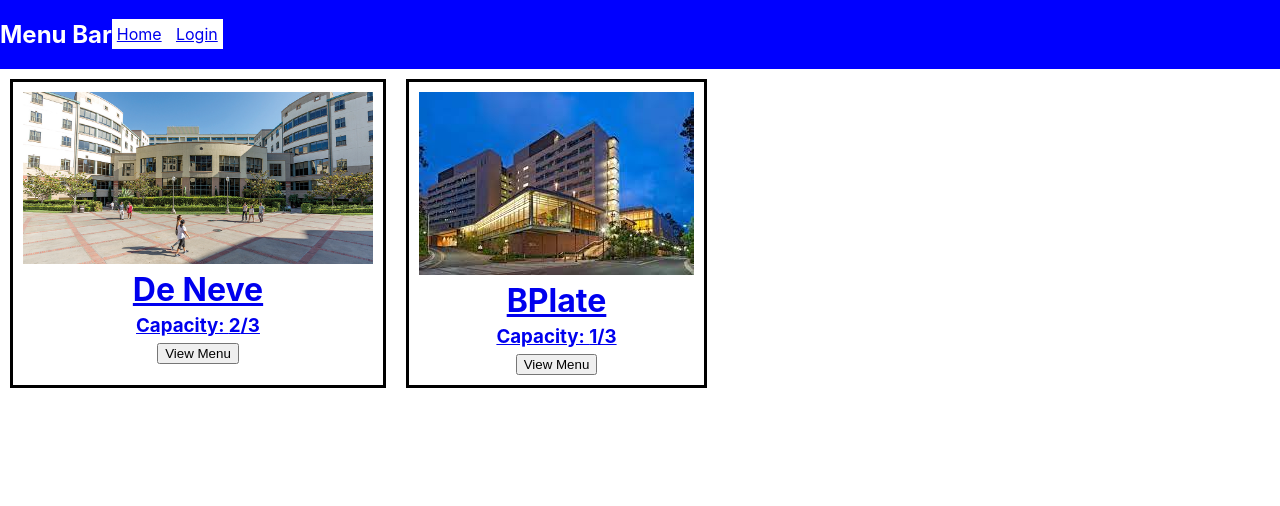
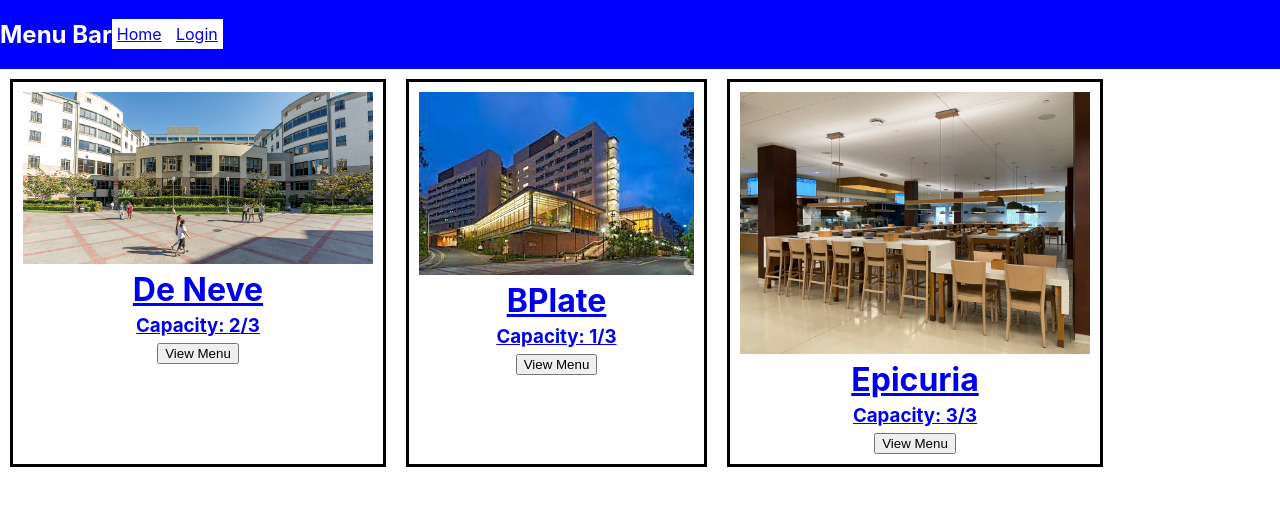
Before and after one commit to ArushRam/BruinBytes, a React (Create React App) app in the folder client/: page /home in a window 1280 px wide. Shown: the top 506 px of the page. Built offline with nearby package versions, Linux system fonts and the light colour scheme.

Commit message:
Added Epicuria

```diff
--- a/client/package.json
+++ b/client/package.json
@@ -10,7 +10,7 @@
     "react-dom": "^17.0.2",
     "react-router": "^6.0.2",
     "react-router-dom": "^6.0.2",
-    "react-scripts": "4.0.3",
+    "react-scripts": "^4.0.3",
     "web-vitals": "^1.1.2"
   },
   "scripts": {
--- a/client/src/components/DiningHallContainer.js
+++ b/client/src/components/DiningHallContainer.js
@@ -4,6 +4,7 @@ import './DiningHallContainer.css';
 
 import DeNeve from '../images/De-Neve-Plaza.jpg';
 import BPlate from '../images/BPlate.jpg';
+import Epi from '../images/Epi.jpg';
 
 
 function DiningHall(props) {
@@ -32,6 +33,11 @@ function DiningHallContainer(props) {
       name: "BPlate",
       capacity: "1",
       image: BPlate
+    },
+    {
+      name: "Epicuria",
+      capacity: "3",
+      image: Epi
     }
   ]
 
```
Also changed, not shown: client/src/images/Epi.jpg (added), 1 other file (tests, documents, lock files or other folders).
